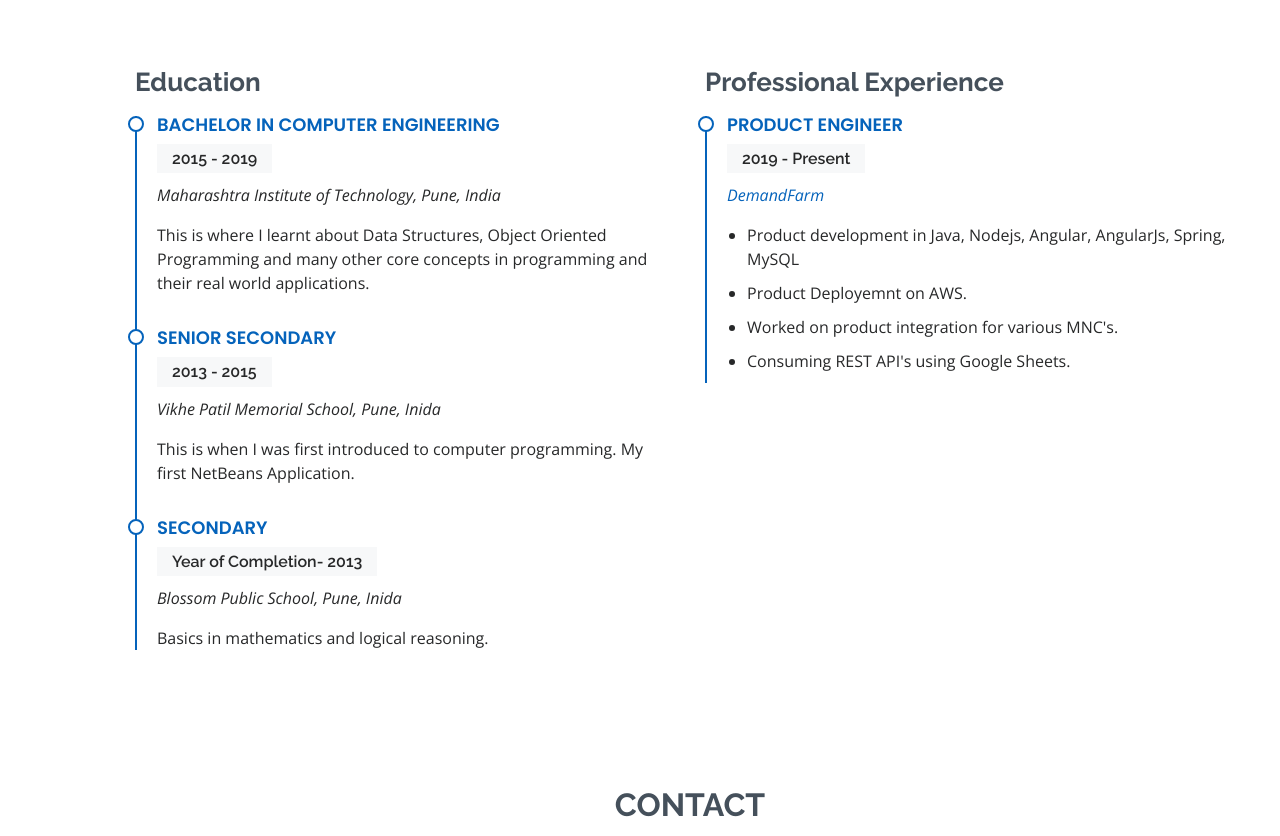
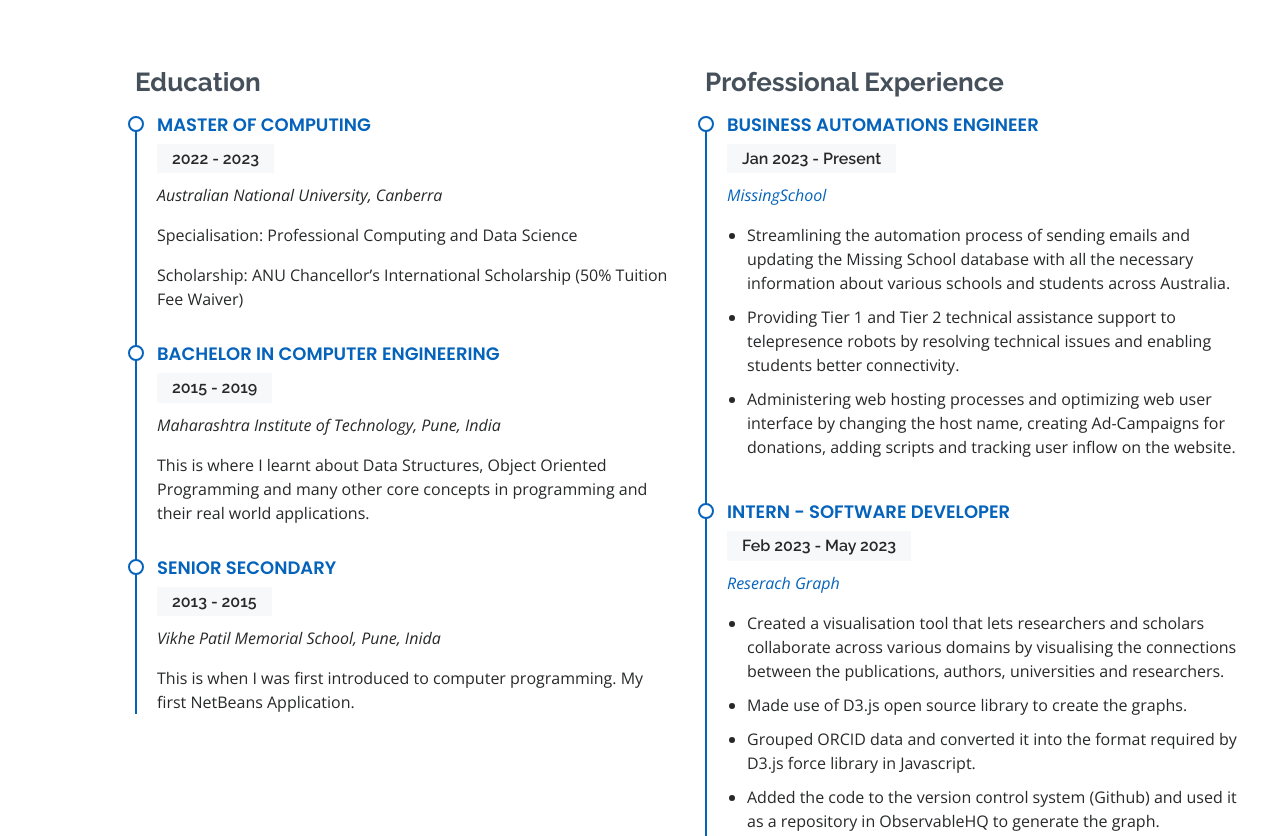
Before and after one commit to nakul251197/nakul251197.github.io, a plain HTML site: page index.html in a window 1280 px wide. Shown: the part 1964-2800 px from the top of the page. Drawn offline with nearby package versions, Linux system fonts and the light colour scheme.

Commit message:
Added recent jobs and education

```diff
--- a/index.html
+++ b/index.html
@@ -1,27 +1,35 @@
 <!DOCTYPE html>
 <html lang="en">
-
   <head>
-  <meta charset="utf-8">
-  <meta content="width=device-width, initial-scale=1.0" name="viewport">
+    <meta charset="utf-8" />
+    <meta content="width=device-width, initial-scale=1.0" name="viewport" />
 
     <title>Nakul Nambiar</title>
-  <meta content="" name="descriptison">
-  <meta content="" name="keywords">
+    <meta content="" name="descriptison" />
+    <meta content="" name="keywords" />
 
     <!-- Google Fonts -->
-  <link href="https://fonts.googleapis.com/css?family=Open+Sans:300,300i,400,400i,600,600i,700,700i|Raleway:300,300i,400,400i,500,500i,600,600i,700,700i|Poppins:300,300i,400,400i,500,500i,600,600i,700,700i" rel="stylesheet">
+    <link
+      href="https://fonts.googleapis.com/css?family=Open+Sans:300,300i,400,400i,600,600i,700,700i|Raleway:300,300i,400,400i,500,500i,600,600i,700,700i|Poppins:300,300i,400,400i,500,500i,600,600i,700,700i"
+      rel="stylesheet"
+    />
 
     <!-- Vendor CSS Files -->
-  <link href="assets/vendor/bootstrap/css/bootstrap.min.css" rel="stylesheet">
-  <link href="assets/vendor/icofont/icofont.min.css" rel="stylesheet">
-  <link href="assets/vendor/boxicons/css/boxicons.min.css" rel="stylesheet">
-  <link href="assets/vendor/venobox/venobox.css" rel="stylesheet">
-  <link href="assets/vendor/owl.carousel/assets/owl.carousel.min.css" rel="stylesheet">
-  <link href="assets/vendor/aos/aos.css" rel="stylesheet">
+    <link
+      href="assets/vendor/bootstrap/css/bootstrap.min.css"
+      rel="stylesheet"
+    />
+    <link href="assets/vendor/icofont/icofont.min.css" rel="stylesheet" />
+    <link href="assets/vendor/boxicons/css/boxicons.min.css" rel="stylesheet" />
+    <link href="assets/vendor/venobox/venobox.css" rel="stylesheet" />
+    <link
+      href="assets/vendor/owl.carousel/assets/owl.carousel.min.css"
+      rel="stylesheet"
+    />
+    <link href="assets/vendor/aos/aos.css" rel="stylesheet" />
 
     <!-- Template Main CSS File -->
-  <link href="assets/css/style.css" rel="stylesheet">
+    <link href="assets/css/style.css" rel="stylesheet" />
 
     <!-- =======================================================
   * Template Name: MyResume - v2.1.0
@@ -32,141 +40,217 @@
   </head>
 
   <body>
-
     <!-- ======= Mobile nav toggle button ======= -->
-  <button type="button" class="mobile-nav-toggle d-xl-none"><i class="icofont-navigation-menu"></i></button>
+    <button type="button" class="mobile-nav-toggle d-xl-none">
+      <i class="icofont-navigation-menu"></i>
+    </button>
 
     <!-- ======= Header ======= -->
     <header id="header" class="d-flex flex-column justify-content-center">
       <nav class="nav-menu">
         <ul>
-        <li class="active"><a href="#hero"><i class="bx bx-home"></i> <span>Home</span></a></li>
-        <li><a href="#about"><i class="bx bx-user"></i> <span>About</span></a></li>
-        <li><a href="#skills"><i class="bx bx-file-blank"></i> <span>Skills</span></a></li>
-        <li><a href="#education"><i class="bx bx-book-content"></i> <span>Education</span></a></li>
-        <li><a href="#contact"><i class="bx bx-envelope"></i> <span>Contact</span></a></li>
+          <li class="active">
+            <a href="#hero"><i class="bx bx-home"></i> <span>Home</span></a>
+          </li>
+          <li>
+            <a href="#about"><i class="bx bx-user"></i> <span>About</span></a>
+          </li>
+          <li>
+            <a href="#skills"
+              ><i class="bx bx-file-blank"></i> <span>Skills</span></a
+            >
+          </li>
+          <li>
+            <a href="#education"
+              ><i class="bx bx-book-content"></i> <span>Education</span></a
+            >
+          </li>
+          <li>
+            <a href="#contact"
+              ><i class="bx bx-envelope"></i> <span>Contact</span></a
+            >
+          </li>
         </ul>
-    </nav><!-- .nav-menu -->
-
-  </header><!-- End Header -->
+      </nav>
+      <!-- .nav-menu -->
+    </header>
+    <!-- End Header -->
 
     <!-- ======= Hero Section ======= -->
     <section id="hero" class="d-flex flex-column justify-content-center">
       <div class="container" data-aos="zoom-in" data-aos-delay="100">
         <h1>Nakul Nambiar</h1>
-      <p>I'm a <span class="typed" data-typed-items="Developer.., Traveller..."></span></p>
+        <p>
+          I'm a
+          <span
+            class="typed"
+            data-typed-items="Developer.., Traveller..."
+          ></span>
+        </p>
         <div class="social-links">
-        <a href="https://github.com/nakul251197" target="_blank" class="github"><i class="bx bxl-github"></i></a>
-        <a href="https://linkedin.com/in/nakul-nambiar-72b648158" target="_blank" class="linkedin"><i class="bx bxl-linkedin"></i></a>
+          <a
+            href="https://github.com/nakul251197"
+            target="_blank"
+            class="github"
+            ><i class="bx bxl-github"></i
+          ></a>
+          <a
+            href="https://linkedin.com/in/nakul-nambiar-72b648158"
+            target="_blank"
+            class="linkedin"
+            ><i class="bx bxl-linkedin"></i
+          ></a>
         </div>
       </div>
-  </section><!-- End Hero -->
+    </section>
+    <!-- End Hero -->
 
     <main id="main">
-
       <!-- ======= About Section ======= -->
       <section id="about" class="about">
         <div class="container" data-aos="fade-up">
-
           <div class="section-title">
             <h2>About</h2>
           </div>
 
           <div class="row">
             <div class="col-lg-4">
-            <img src="assets/img/profile-img.jpg" class="img-fluid" alt="">
+              <img src="assets/img/profile-img.jpg" class="img-fluid" alt="" />
             </div>
             <div class="col-lg-8 pt-4 pt-lg-0 content">
               <h3>Full Stack Web Developer.</h3>
-            <p class="font-italic">
-              Someone who converts COFFEE to CODE ...
-            </p>
+              <p class="font-italic">Someone who converts COFFEE to CODE ...</p>
               <div class="row">
                 <div class="col-lg-6">
                   <ul>
-                  <li><i class="icofont-rounded-right"></i> <strong>Website:</strong> nakul251197.github.io</li>
-				  <li><i class="icofont-rounded-right"></i> <strong>Email:</strong> nakul251197@gmail.com</li>
-                  <li><i class="icofont-rounded-right"></i> <strong>City:</strong> Pune, India</li>
+                    <li>
+                      <i class="icofont-rounded-right"></i>
+                      <strong>Website:</strong> nakul251197.github.io
+                    </li>
+                    <li>
+                      <i class="icofont-rounded-right"></i>
+                      <strong>Email:</strong> nakul251197@gmail.com
+                    </li>
+                    <li>
+                      <i class="icofont-rounded-right"></i>
+                      <strong>City:</strong> Canberra, Australia
+                    </li>
                   </ul>
                 </div>
               </div>
               <p>
-              I am <u>Full Stack Web Developer</u>, currently working as Product Enginner at <a target="_blank" href="https://www.demandfarm.com">DemandFarm </a>. I love working on backend technologies. The most interesting thing for me about programming is the challenge of finding solutions to various daily problems in a simple and elegant way.
+                I am a Masters of Computing student at the Australian National
+                University. I currently work as Business Automations Engineer
+                at
+                <a target="_blank" href="https://www.missingschool.org.au/"
+                  >MissingSchool </a
+                >. I love working on backend technologies. The most interesting
+                thing for me about programming is the challenge of finding
+                solutions to various daily problems in a simple and elegant way.
               </p>
             </div>
           </div>
-
         </div>
-    </section><!-- End About Section -->
+      </section>
+      <!-- End About Section -->
 
       <!-- ======= Skills Section ======= -->
       <section id="skills" class="skills section-bg">
         <div class="container" data-aos="fade-up">
-
           <div class="section-title">
             <h2>Skills</h2>
           </div>
 
           <div class="row skills-content">
-
             <div class="col-lg-6">
-
               <div class="progress">
                 <span class="skill">HTML/CSS <i class="val">65%</i></span>
                 <div class="progress-bar-wrap">
-                <div class="progress-bar" role="progressbar" aria-valuenow="65" aria-valuemin="0" aria-valuemax="100"></div>
+                  <div
+                    class="progress-bar"
+                    role="progressbar"
+                    aria-valuenow="65"
+                    aria-valuemin="0"
+                    aria-valuemax="100"
+                  ></div>
                 </div>
               </div>
 
               <div class="progress">
                 <span class="skill">RDBMS <i class="val">85%</i></span>
                 <div class="progress-bar-wrap">
-                <div class="progress-bar" role="progressbar" aria-valuenow="85" aria-valuemin="0" aria-valuemax="100"></div>
+                  <div
+                    class="progress-bar"
+                    role="progressbar"
+                    aria-valuenow="85"
+                    aria-valuemin="0"
+                    aria-valuemax="100"
+                  ></div>
                 </div>
               </div>
 
               <div class="progress">
                 <span class="skill">JavaScript <i class="val">75%</i></span>
                 <div class="progress-bar-wrap">
-                <div class="progress-bar" role="progressbar" aria-valuenow="75" aria-valuemin="0" aria-valuemax="100"></div>
+                  <div
+                    class="progress-bar"
+                    role="progressbar"
+                    aria-valuenow="75"
+                    aria-valuemin="0"
+                    aria-valuemax="100"
+                  ></div>
+                </div>
               </div>
             </div>
 
-          </div>
-
             <div class="col-lg-6">
-
               <div class="progress">
                 <span class="skill">TypeScript <i class="val">85%</i></span>
                 <div class="progress-bar-wrap">
-                <div class="progress-bar" role="progressbar" aria-valuenow="85" aria-valuemin="0" aria-valuemax="100"></div>
+                  <div
+                    class="progress-bar"
+                    role="progressbar"
+                    aria-valuenow="85"
+                    aria-valuemin="0"
+                    aria-valuemax="100"
+                  ></div>
                 </div>
               </div>
 
               <div class="progress">
                 <span class="skill">Java <i class="val">70%</i></span>
                 <div class="progress-bar-wrap">
-                <div class="progress-bar" role="progressbar" aria-valuenow="70" aria-valuemin="0" aria-valuemax="100"></div>
+                  <div
+                    class="progress-bar"
+                    role="progressbar"
+                    aria-valuenow="70"
+                    aria-valuemin="0"
+                    aria-valuemax="100"
+                  ></div>
                 </div>
               </div>
 
               <div class="progress">
                 <span class="skill">Angular <i class="val">80%</i></span>
                 <div class="progress-bar-wrap">
-                <div class="progress-bar" role="progressbar" aria-valuenow="80" aria-valuemin="0" aria-valuemax="100"></div>
+                  <div
+                    class="progress-bar"
+                    role="progressbar"
+                    aria-valuenow="80"
+                    aria-valuemin="0"
+                    aria-valuemax="100"
+                  ></div>
                 </div>
               </div>
-
             </div>
           </div>
-
         </div>
-    </section><!-- End Skills Section -->
+      </section>
+      <!-- End Skills Section -->
 
       <!-- ======= Resume Section ======= -->
       <section id="education" class="resume">
         <div class="container" data-aos="fade-up">
-
           <div class="section-title">
             <h2>Education</h2>
           </div>
@@ -175,32 +259,116 @@
             <div class="col-lg-6">
               <h3 class="resume-title">Education</h3>
               <div class="resume-item">
+                <h4>Master of Computing</h4>
+                <h5>2022 - 2023</h5>
+                <p><em>Australian National University, Canberra</em></p>
+                <p>Specialisation: Professional Computing and Data Science</p>
+                <p>
+                  Scholarship: ANU Chancellor’s International Scholarship (50%
+                  Tuition Fee Waiver)
+                </p>
+              </div>
+              <div class="resume-item">
                 <h4>Bachelor In Computer Engineering</h4>
                 <h5>2015 - 2019</h5>
                 <p><em>Maharashtra Institute of Technology, Pune, India</em></p>
-              <p>This is where I learnt about Data Structures, Object Oriented Programming and many other core concepts in programming and their real world applications.</p>
+                <p>
+                  This is where I learnt about Data Structures, Object Oriented
+                  Programming and many other core concepts in programming and
+                  their real world applications.
+                </p>
               </div>
               <div class="resume-item">
                 <h4>Senior Secondary</h4>
                 <h5>2013 - 2015</h5>
                 <p><em>Vikhe Patil Memorial School, Pune, Inida</em></p>
-              <p>This is when I was first introduced to computer programming. My first NetBeans Application.</p>
-            </div>
-			<div class="resume-item">
-              <h4>Secondary</h4>
-              <h5> Year of Completion- 2013</h5>
-              <p><em>Blossom Public School, Pune, Inida</em></p>
-              <p>Basics in mathematics and logical reasoning.</p>
+                <p>
+                  This is when I was first introduced to computer programming.
+                  My first NetBeans Application.
+                </p>
               </div>
             </div>
             <div class="col-lg-6">
               <h3 class="resume-title">Professional Experience</h3>
+
+              <div class="resume-item">
+                <h4>Business Automations Engineer</h4>
+                <h5>Jan 2023 - Present</h5>
+                <p>
+                  <em
+                    ><a target="_blank" href="https://www.missingschool.org.au/"
+                      >MissingSchool</a
+                    ></em
+                  >
+                </p>
+                <ul>
+                  <li>
+                    Streamlining the automation process of sending emails and
+                    updating the Missing School database with all the necessary
+                    information about various schools and students across
+                    Australia.
+                  </li>
+                  <li>
+                    Providing Tier 1 and Tier 2 technical assistance support to
+                    telepresence robots by resolving technical issues and
+                    enabling students better connectivity.
+                  </li>
+                  <li>
+                    Administering web hosting processes and optimizing web user
+                    interface by changing the host name, creating Ad-Campaigns
+                    for donations, adding scripts and tracking user inflow on
+                    the website.
+                  </li>
+                </ul>
+              </div>
+
+              <div class="resume-item">
+                <h4>Intern - Software Developer</h4>
+                <h5>Feb 2023 - May 2023</h5>
+                <p>
+                  <em
+                    ><a target="_blank" href="https://researchgraph.com/"
+                      >Reserach Graph</a
+                    ></em
+                  >
+                </p>
+                <ul>
+                  <li>
+                    Created a visualisation tool that lets researchers and
+                    scholars collaborate across various domains by visualising
+                    the connections between the publications, authors,
+                    universities and researchers.
+                  </li>
+                  <li>
+                    Made use of D3.js open source library to create the graphs.
+                  </li>
+                  <li>
+                    Grouped ORCID data and converted it into the format required
+                    by D3.js force library in Javascript.
+                  </li>
+                  <li>
+                    Added the code to the version control system (Github) and
+                    used it as a repository in ObservableHQ to generate the
+                    graph.
+                  </li>
+                </ul>
+              </div>
+
               <div class="resume-item">
                 <h4>Product Engineer</h4>
-              <h5>2019 - Present</h5>
-              <p><em><a target="_blank" href="https://www.demandfarm.com">DemandFarm</a></em></p>
+                <h5>2019 - 2022</h5>
+                <p>
+                  <em
+                    ><a target="_blank" href="https://www.demandfarm.com"
+                      >DemandFarm</a
+                    ></em
+                  >
+                </p>
                 <ul>
-				<li>Product development in Java, Nodejs, Angular, AngularJs, Spring, MySQL</li>
+                  <li>
+                    Product development in Java, Nodejs, Angular, AngularJs,
+                    Spring, MySQL
+                  </li>
                   <li>Product Deployemnt on AWS.</li>
                   <li>Worked on product integration for various MNC's.</li>
                   <li>Consuming REST API's using Google Sheets.</li>
@@ -208,20 +376,18 @@
               </div>
             </div>
           </div>
-
         </div>
-    </section><!-- End Resume Section -->
+      </section>
+      <!-- End Resume Section -->
 
       <!-- ======= Contact Section ======= -->
       <section id="contact" class="contact">
         <div class="container" data-aos="fade-up">
-
           <div class="section-title">
             <h2>Contact</h2>
           </div>
 
           <div class="row mt-1">
-
             <div class="col-lg-4">
               <div class="info">
                 <div class="email">
@@ -229,27 +395,36 @@
                   <h4>Email:</h4>
                   <p>nakul251197@gmail.com</p>
                 </div>
-
-            </div>
-
               </div>
             </div>
-
           </div>
-    </section><!-- End Contact Section -->
-
-  </main><!-- End #main -->
+        </div>
+      </section>
+      <!-- End Contact Section -->
+    </main>
+    <!-- End #main -->
 
     <!-- ======= Footer ======= -->
     <footer id="footer">
       <div class="container">
         <h3>Nakul Nambiar</h3>
         <div class="social-links">
-        <a href="https://github.com/nakul251197" target="_blank" class="github"><i class="bx bxl-github"></i></a>
-        <a href="https://linkedin.com/in/nakul-nambiar-72b648158" target="_blank" class="linkedin"><i class="bx bxl-linkedin"></i></a>
+          <a
+            href="https://github.com/nakul251197"
+            target="_blank"
+            class="github"
+            ><i class="bx bxl-github"></i
+          ></a>
+          <a
+            href="https://linkedin.com/in/nakul-nambiar-72b648158"
+            target="_blank"
+            class="linkedin"
+            ><i class="bx bxl-linkedin"></i
+          ></a>
         </div>
         <div class="copyright">
-        &copy; Copyright <strong><span>MyResume</span></strong>. All Rights Reserved
+          &copy; Copyright <strong><span>MyResume</span></strong
+          >. All Rights Reserved
         </div>
         <div class="credits">
           <!-- All the links in the footer should remain intact. -->
@@ -259,7 +434,8 @@
           Designed by <a href="https://bootstrapmade.com/">BootstrapMade</a>
         </div>
       </div>
-  </footer><!-- End Footer -->
+    </footer>
+    <!-- End Footer -->
 
     <a href="#" class="back-to-top"><i class="bx bx-up-arrow-alt"></i></a>
     <div id="preloader"></div>
@@ -279,7 +455,5 @@
 
     <!-- Template Main JS File -->
     <script src="assets/js/main.js"></script>
-
   </body>
-
 </html>
```
Lines whose indentation alone changed are shown as unchanged.
